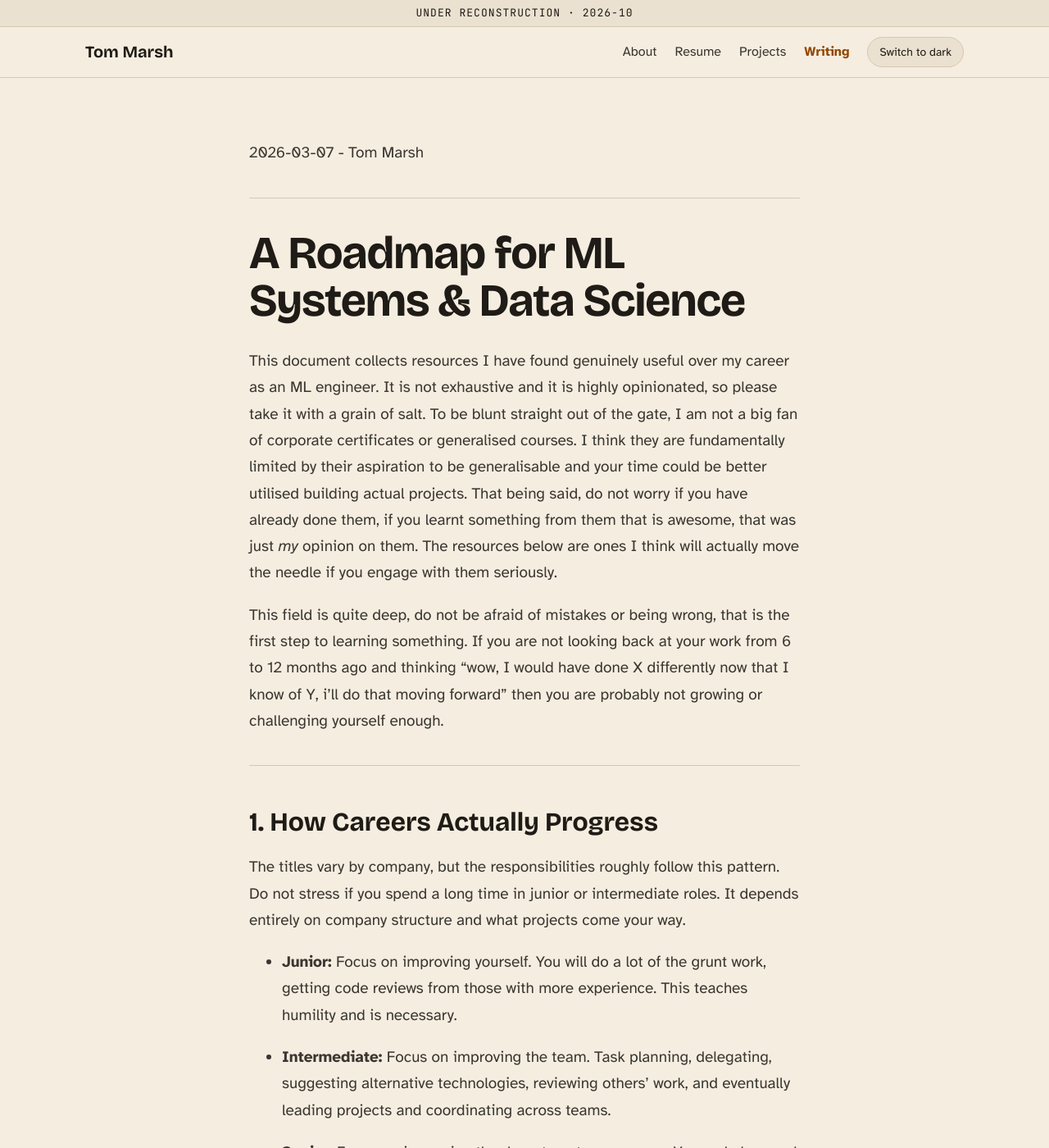
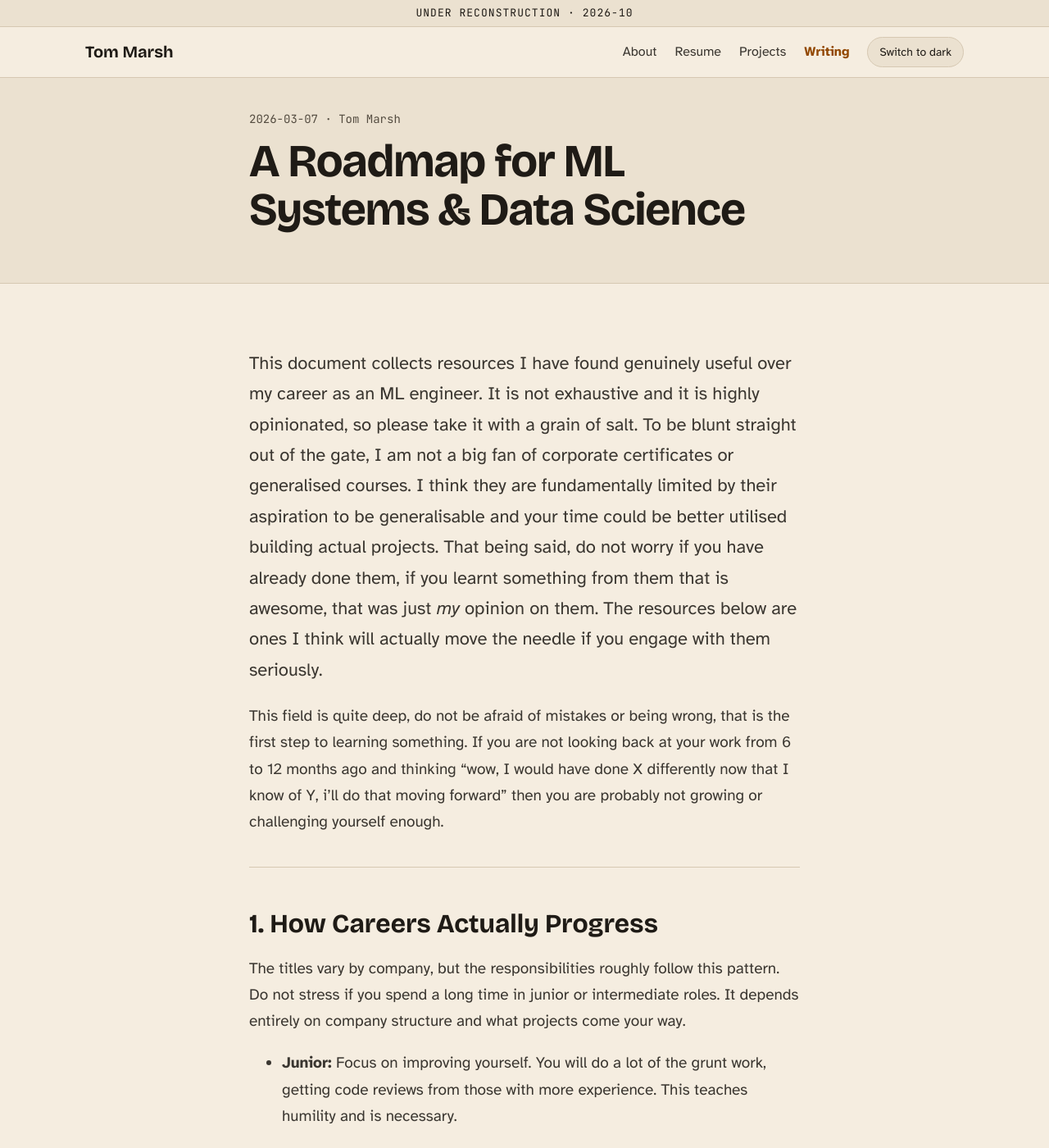
Before and after one commit to Graphight/Graphight.github.io, a Jekyll site: the page built from articles/2026-03-07_MLSystemsResourceGuide.md, in a window 1280 px wide and 1400 px high. Shown: the whole window at 82% size. Built offline with Jekyll 4.4.1, drawn with Linux system fonts in a browser that asks for light colours.

Commit message:
layouts: open articles on a date and title band from front matter

```diff
--- a/_layouts/article.html
+++ b/_layouts/article.html
@@ -1,6 +1,14 @@
 ---
 layout: default
 ---
+<header class="band">
+    <div class="band-inner">
+        {%- assign day = page.date | date: "%Y-%m-%d" %}
+        <p class="band-meta"><time datetime="{{ day }}">{{ day }}</time> · {{ page.author | escape }}</p>
+        <h1>{{ page.title | escape }}</h1>
+    </div>
+</header>
+
 <div class="column">
 {{ content }}
 
--- a/articles/2026-03-07_MLSystemsResourceGuide.md
+++ b/articles/2026-03-07_MLSystemsResourceGuide.md
@@ -1,12 +1,9 @@
 ---
 layout: article
+title: "A Roadmap for ML Systems & Data Science"
+date: 2026-03-07
+author: Tom Marsh
 ---
-
-2026-03-07 - Tom Marsh
-
----
-
-# A Roadmap for ML Systems & Data Science
 
 This document collects resources I have found genuinely useful over my career as an ML engineer. It is not exhaustive and it is highly opinionated, so please take it with a grain of salt. To be blunt straight out of the gate, I am not a big fan of corporate certificates or generalised courses. I think they are fundamentally limited by their aspiration to be generalisable and your time could be better utilised building actual projects. That being said, do not worry if you have already done them, if you learnt something from them that is awesome, that was just _my_ opinion on them. The resources below are ones I think will actually move the needle if you engage with them seriously.
 
--- a/assets/css/site.scss
+++ b/assets/css/site.scss
@@ -99,6 +99,19 @@ th { background: var(--surf); color: var(--hi); }
 .wrap { max-width: 1120px; margin: 0 auto; padding: 0 24px; }
 .column { max-width: 720px; margin: 0 auto; padding: 56px 24px 80px; }
 
+.band { background: var(--surf); border-bottom: 1px solid var(--line); }
+.band-inner {
+  max-width: 720px;
+  min-height: 200px;
+  margin: 0 auto;
+  padding: 40px 24px 32px;
+  display: flex;
+  flex-direction: column;
+  justify-content: flex-end;
+}
+.band-meta { margin: 0 0 12px; font: 14px/1.5 $mono; color: var(--mute); }
+.band + .column > p:first-child { font-size: 22px; }
+
 .notice {
   margin: 0;
   padding: 6px 24px;
```
Also changed, not shown: articles/2025-12-10_BundleYourColumnNames.md (+3 -6 lines).
